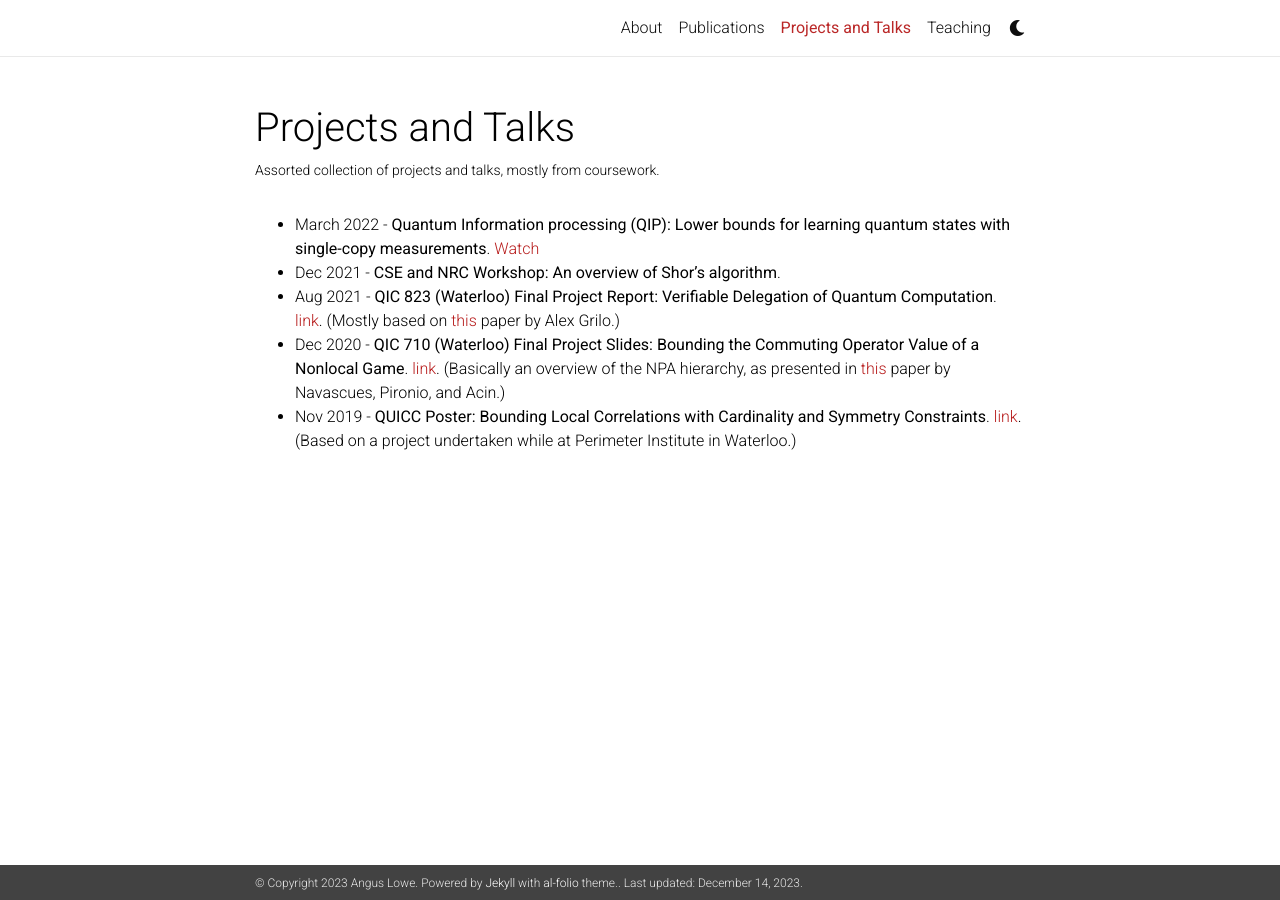
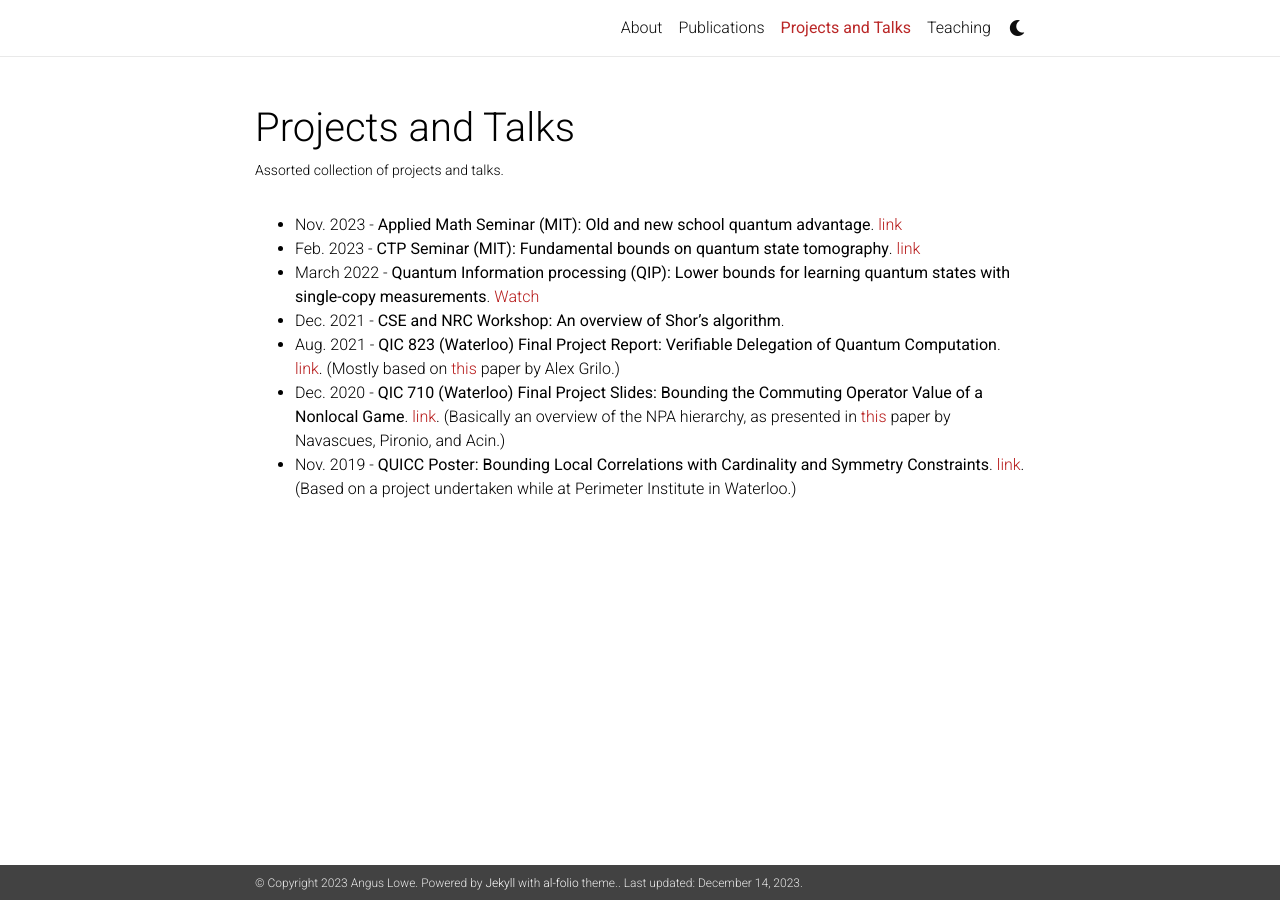
Before and after one commit to angusjlowe/angusjlowe.github.io, a Jekyll site: the page built from _pages/projects.md, in a window 1280 px wide. Built offline with Jekyll 4.4.1, drawn with Linux system fonts in a browser that asks for light colours; nearby versions of some CDN libraries; comment, search, counter and statistics services are not loaded; a style sheet for code colours, icons or effects is not loaded.

Commit message:
update again

```diff
--- a/_pages/projects.md
+++ b/_pages/projects.md
@@ -2,14 +2,15 @@
 layout: page
 permalink: /projects/
 title: Projects and Talks
-description: Assorted collection of projects and talks, mostly from coursework.
+description: Assorted collection of projects and talks.
 nav: true
 order: 3
 ---
 
-
+* Nov. 2023 - <b>Applied Math Seminar (MIT): Old and new school quantum advantage</b>. <a href="../assets/pdf/old_and_new_school_quantum_advantage.pdf">link</a>
+* Feb. 2023 - <b>CTP Seminar (MIT): Fundamental bounds on quantum state tomography</b>.  <a href="../assets/pdf/fundamental_bounds_tomography_talk.pdf">link</a>
 * March 2022 - <b>Quantum Information processing (QIP): Lower bounds for learning quantum states with single-copy measurements</b>. <a href="https://www.youtube.com/watch?v=4pAl502InS0">Watch</a>
-* Dec 2021 - <b>CSE and NRC Workshop: An overview of Shor's algorithm</b>.
-* Aug 2021 - <b>QIC 823 (Waterloo) Final Project Report: Verifiable Delegation of Quantum Computation</b>. <a href="../assets/pdf/qic_823_2021_final_project.pdf">link</a>. (Mostly based on <a href="https://arxiv.org/abs/1711.09585">this</a> paper by Alex Grilo.)
-* Dec 2020 - <b>QIC 710 (Waterloo) Final Project Slides: Bounding the Commuting Operator Value of a Nonlocal Game</b>. <a href="../assets/pdf/qic_pres_2020.pdf">link</a>. (Basically an overview of the NPA hierarchy, as presented in <a href="https://arxiv.org/abs/0803.4290">this</a> paper by Navascues, Pironio, and Acin.)
-* Nov 2019 - <b>QUICC Poster: Bounding Local Correlations with Cardinality and Symmetry Constraints</b>. <a href="../assets/pdf/quicc_poster.pdf">link</a>. (Based on a project undertaken while at Perimeter Institute in Waterloo.)
+* Dec. 2021 - <b>CSE and NRC Workshop: An overview of Shor's algorithm</b>.
+* Aug. 2021 - <b>QIC 823 (Waterloo) Final Project Report: Verifiable Delegation of Quantum Computation</b>. <a href="../assets/pdf/qic_823_2021_final_project.pdf">link</a>. (Mostly based on <a href="https://arxiv.org/abs/1711.09585">this</a> paper by Alex Grilo.)
+* Dec. 2020 - <b>QIC 710 (Waterloo) Final Project Slides: Bounding the Commuting Operator Value of a Nonlocal Game</b>. <a href="../assets/pdf/qic_pres_2020.pdf">link</a>. (Basically an overview of the NPA hierarchy, as presented in <a href="https://arxiv.org/abs/0803.4290">this</a> paper by Navascues, Pironio, and Acin.)
+* Nov. 2019 - <b>QUICC Poster: Bounding Local Correlations with Cardinality and Symmetry Constraints</b>. <a href="../assets/pdf/quicc_poster.pdf">link</a>. (Based on a project undertaken while at Perimeter Institute in Waterloo.)
```
Also changed, not shown: _pages/about.md (+2 -0 lines), 2 other files.
